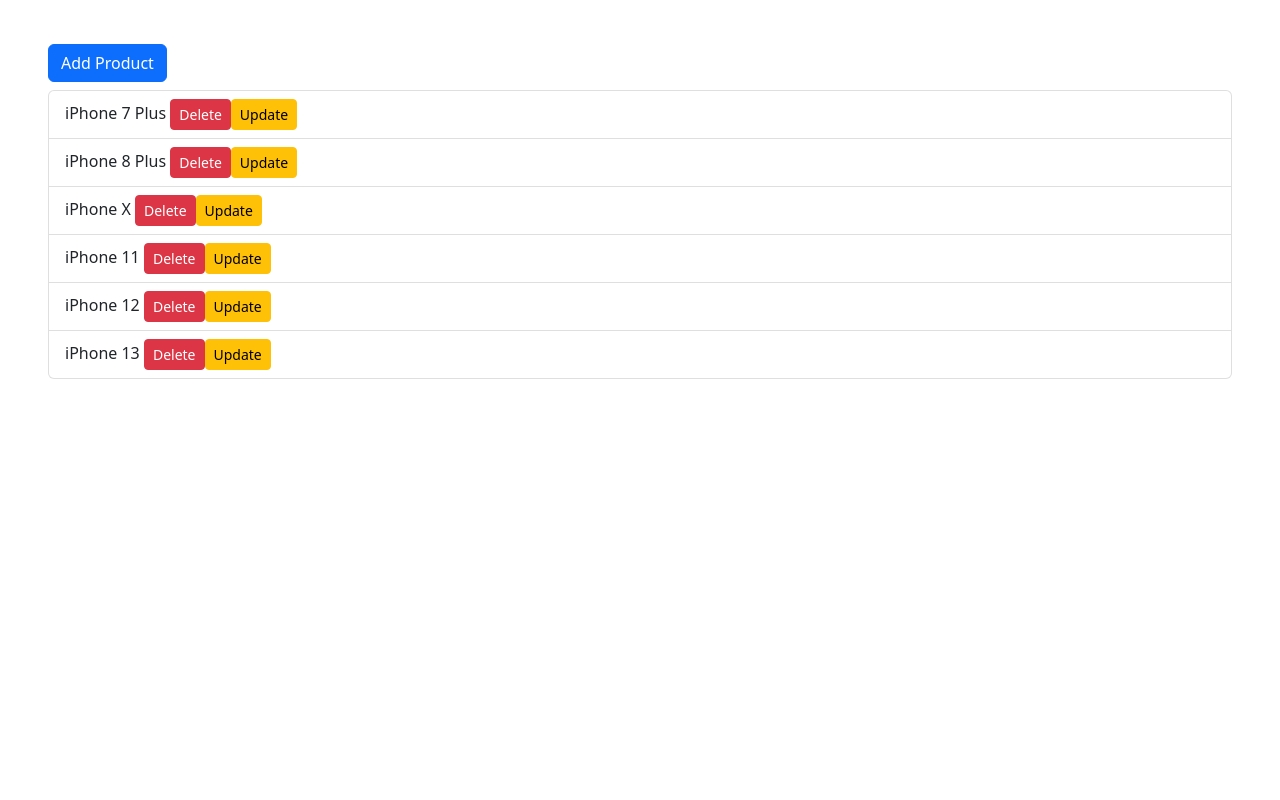
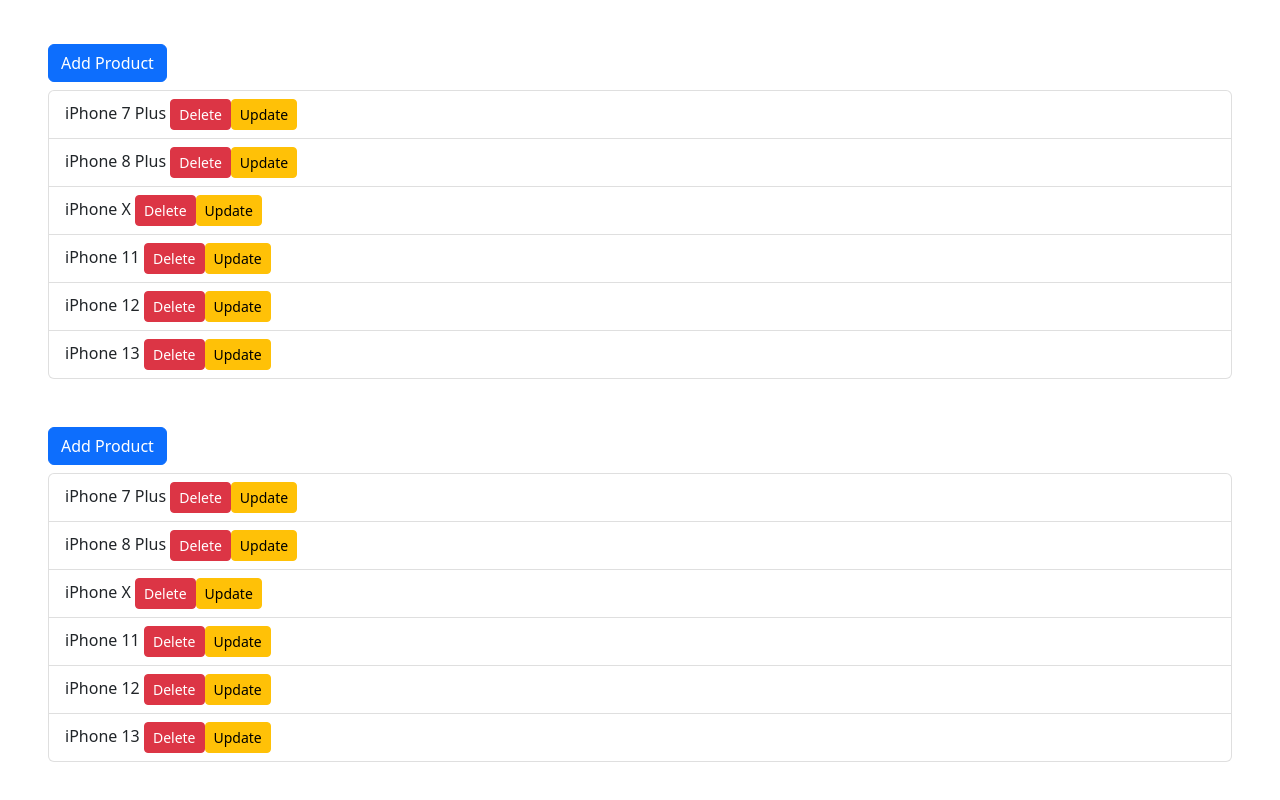
Before and after one commit to MustafaPeynirci/Angular-Development-Project, an Angular app in the folder example/: page / in a window 1280 px wide. Shown: the part 2072-2872 px from the top of the page. Before the commit the page ends 2499 px from the top, so only its background shows below. Built offline with nearby package versions, Linux system fonts and the light colour scheme.

Commit message:
ngTemplate

```diff
--- a/example/src/app/product/product.component.html
+++ b/example/src/app/product/product.component.html
@@ -91,13 +91,18 @@
 </ul>
 <hr>
 
+<ng-template [ngTemplateOutlet]="productsList" [ngTemplateOutletContext]="{products:model.getProducts()}"></ng-template>
+<ng-template [ngTemplateOutlet]="productsList" [ngTemplateOutletContext]="{products:model.getProducts()}"></ng-template>
+
+<ng-template #productsList let-products="products">
     <div class="m-5">
         <button class="btn btn-primary" (click)="addProduct()">Add Product</button>
         <ul class="list-group mt-2">
-        <li class="list-group-item" *ngFor="let product of model.getProducts()">
+            <li class="list-group-item" *ngFor="let product of products">
                 {{product.name}}
                 <button class="btn btn-danger btn-sm" (click)="deleteProduct(product)">Delete</button>
                 <button class="btn btn-warning btn-sm" (click)="updateProduct(product)">Update</button>
             </li>
         </ul>
     </div>
+</ng-template>
```
Lines whose indentation alone changed are shown as unchanged.
